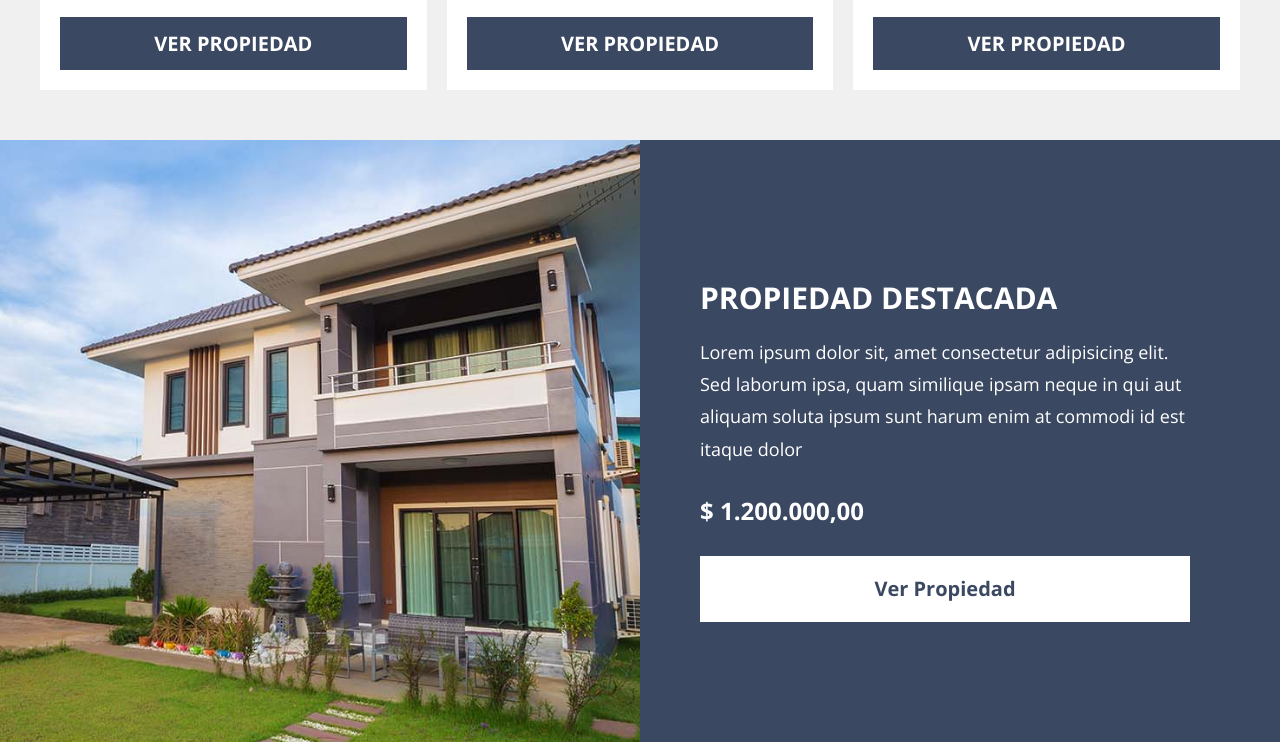
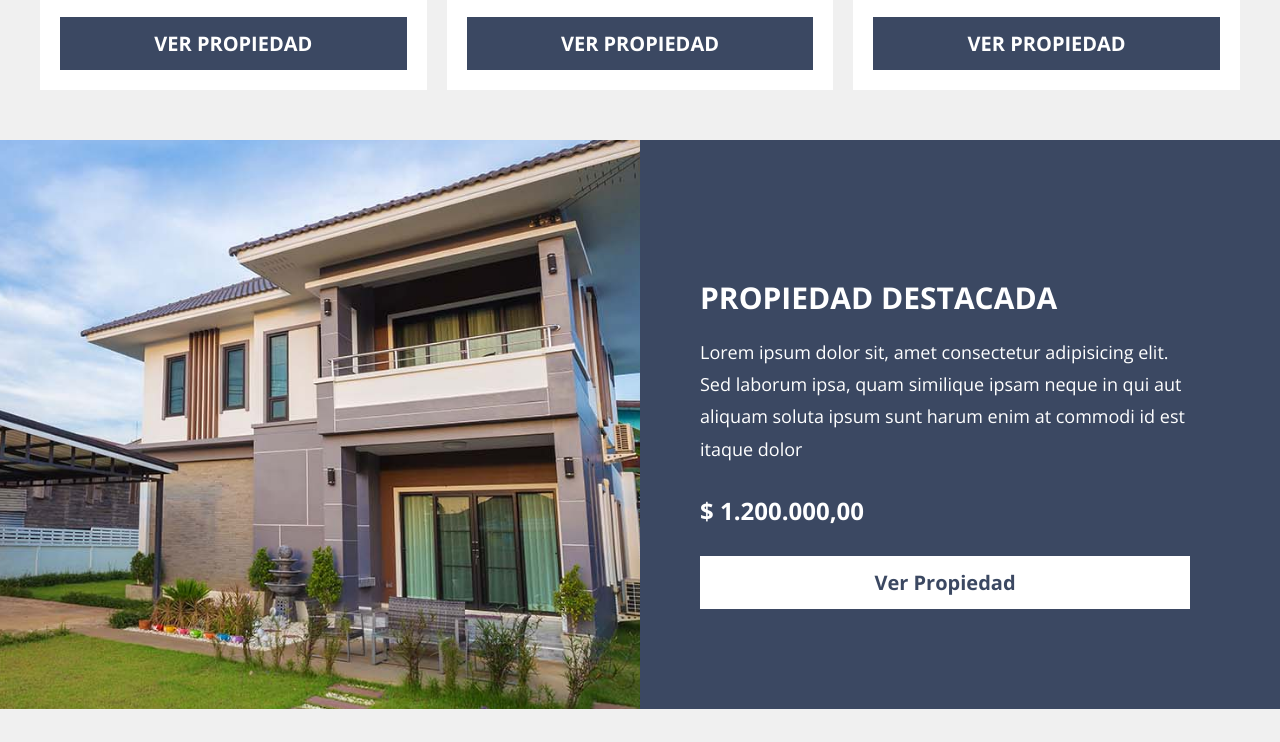
Before and after one commit to dauncosaciar/real-state-app, a website: page index.html in a window 1280 px wide. Shown: the part 1914-2656 px from the top of the page. After the commit the page ends 2623 px from the top, so only its background shows below. Drawn offline with nearby package versions, Linux system fonts and the light colour scheme; files that its build step writes are made by us from their sources; files whose address does not match are found by name.

Commit message:
fix html tag for element with featured__link class

```diff
--- a/index.html
+++ b/index.html
@@ -165,7 +165,7 @@
             ipsum sunt harum enim at commodi id est itaque dolor
           </p>
           <p class="featured__price">$ 1.200.000,00</p>
-          <p class="featured__link">Ver Propiedad</p>
+          <a href="#" class="featured__link">Ver Propiedad</a>
         </div>
       </div>
     </section>
```
